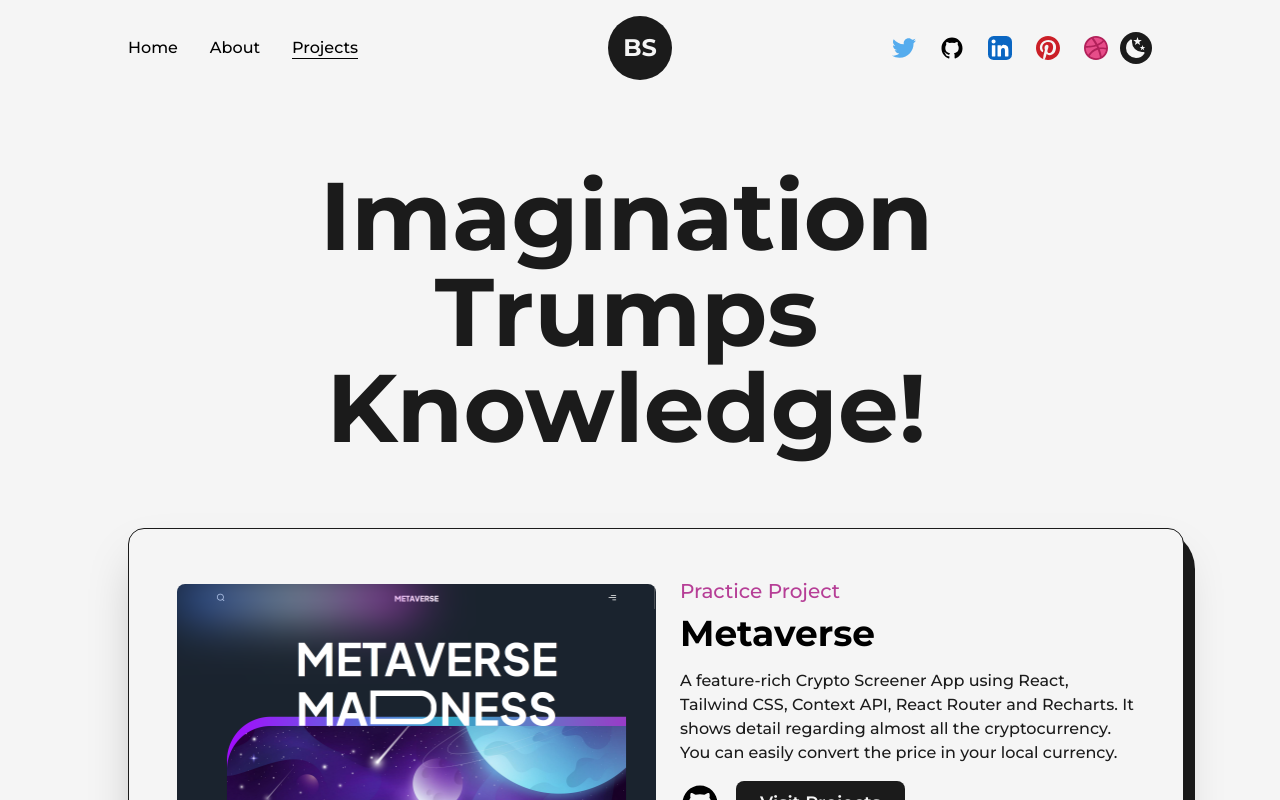
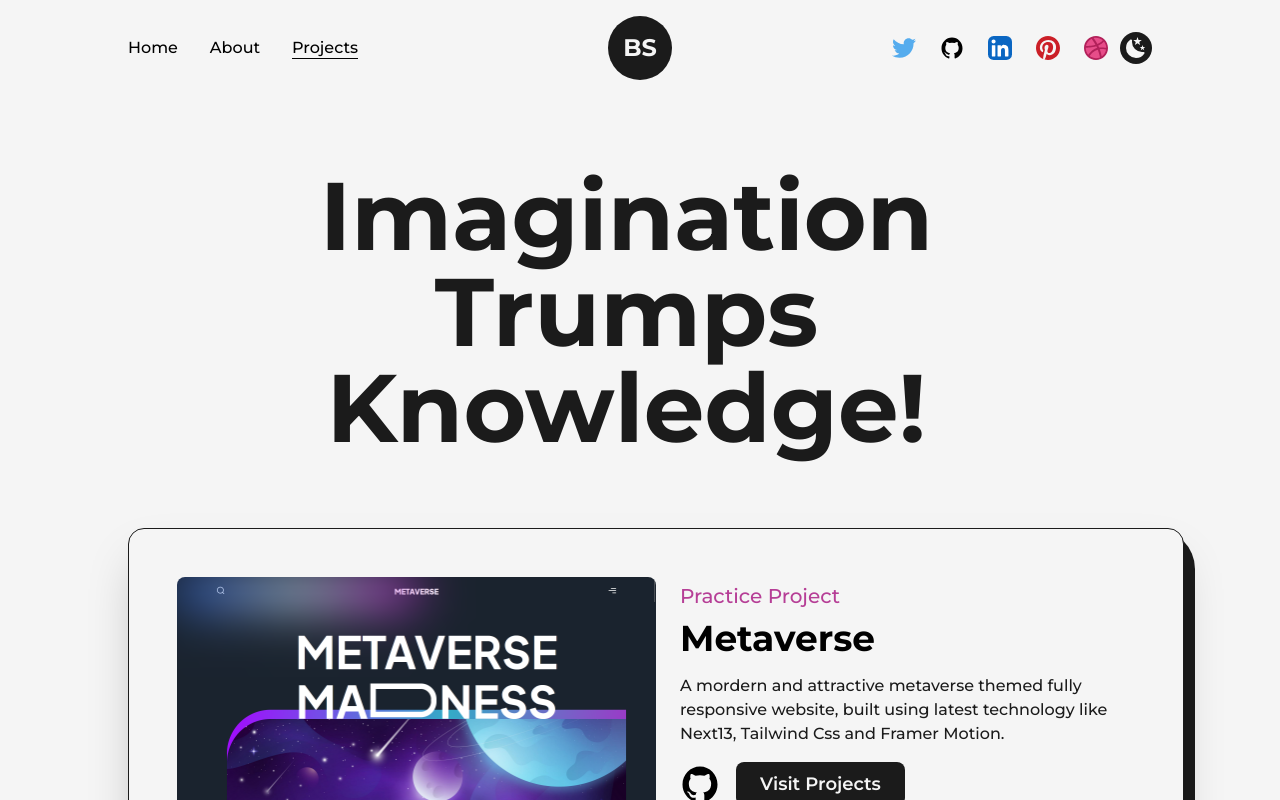
Before and after one commit to Vishal-sarkar/My-Portfolio, a Next.js app: page /projects in a window 1280 px wide. Shown: the top 800 px of the page. Built offline with nearby package versions, Linux system fonts and the light colour scheme.

Commit message:
12th commit

```diff
--- a/src/pages/projects.js
+++ b/src/pages/projects.js
@@ -149,9 +149,7 @@ const projects = () => {
               <FeaturedProject
                 title="Metaverse"
                 img={project1}
-                summery="A feature-rich Crypto Screener App using React, Tailwind CSS, Context API, React Router and Recharts.
-                            It shows detail regarding almost all the cryptocurrency. You can easily convert the price in your
-                            local currency."
+                summery="A mordern and attractive metaverse themed fully responsive website, built using latest technology like Next13, Tailwind Css and Framer Motion."
                 link="https://metanextjs.netlify.app/"
                 github="https://github.com/Vishal-sarkar/Metaverse"
                 type="Practice Project"
```
